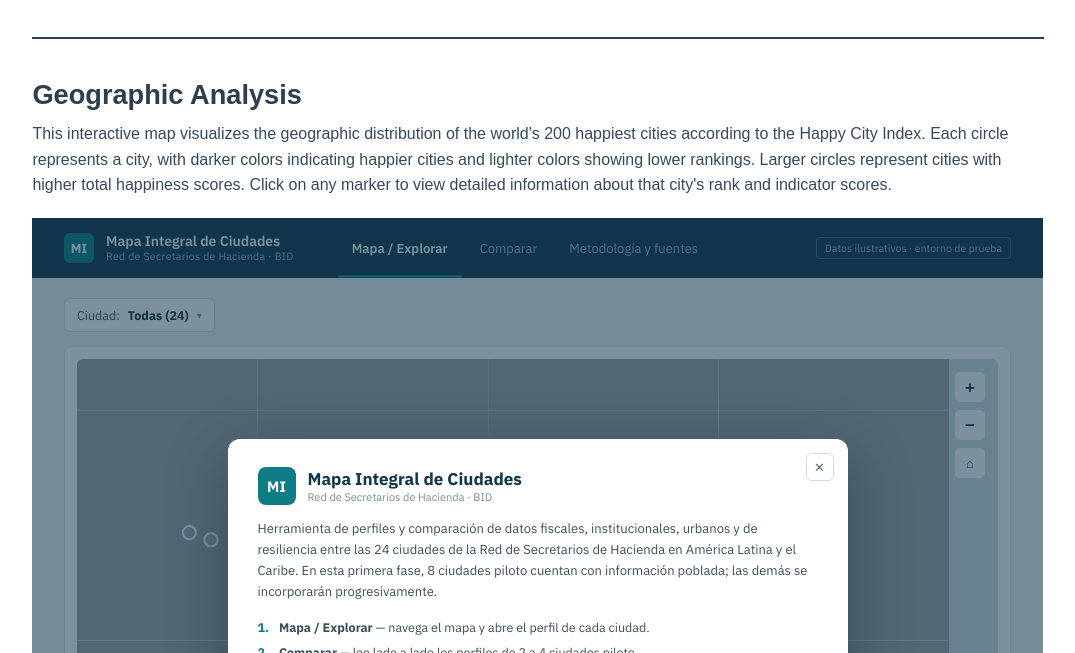
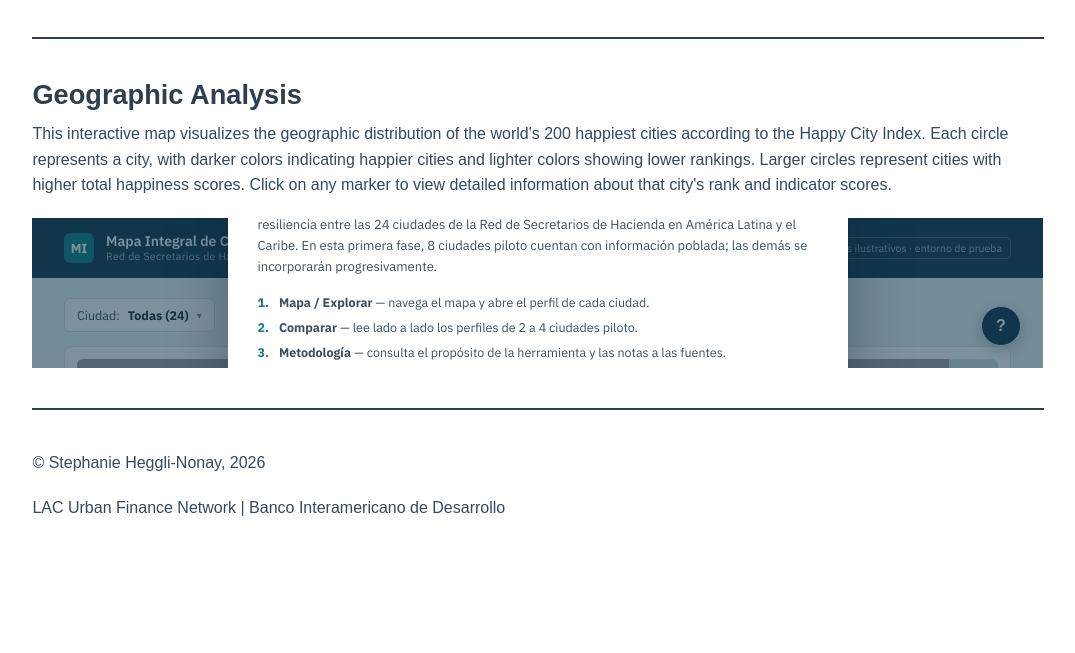
Before and after one commit to shegglinonay/mapa_integral, a plain HTML site: page index.html in a window 1280 px wide. Shown: the part 147-800 px from the top of the page, without its empty margins (102-1177 px from the left). Drawn offline with Linux system fonts and the light colour scheme.

Commit message:
Update index.html

```diff
--- a/index.html
+++ b/index.html
@@ -84,7 +84,6 @@
   </p>
   <iframe class="content-width"
     src="mapa_integral_de_ciudades.html"
-    height="800"
     style="border: none;">
   </iframe>
 </section>
```
